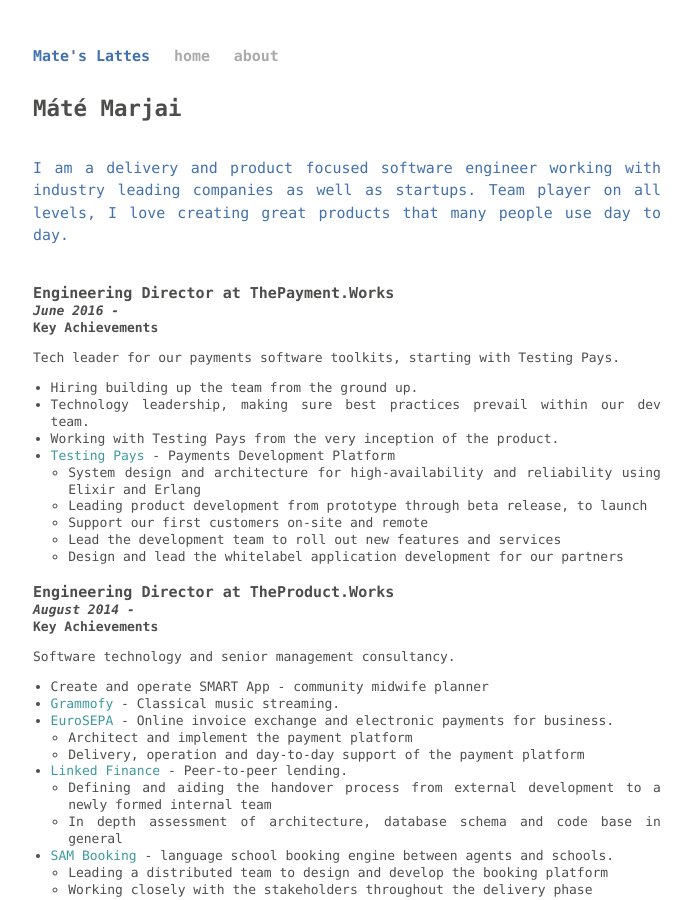
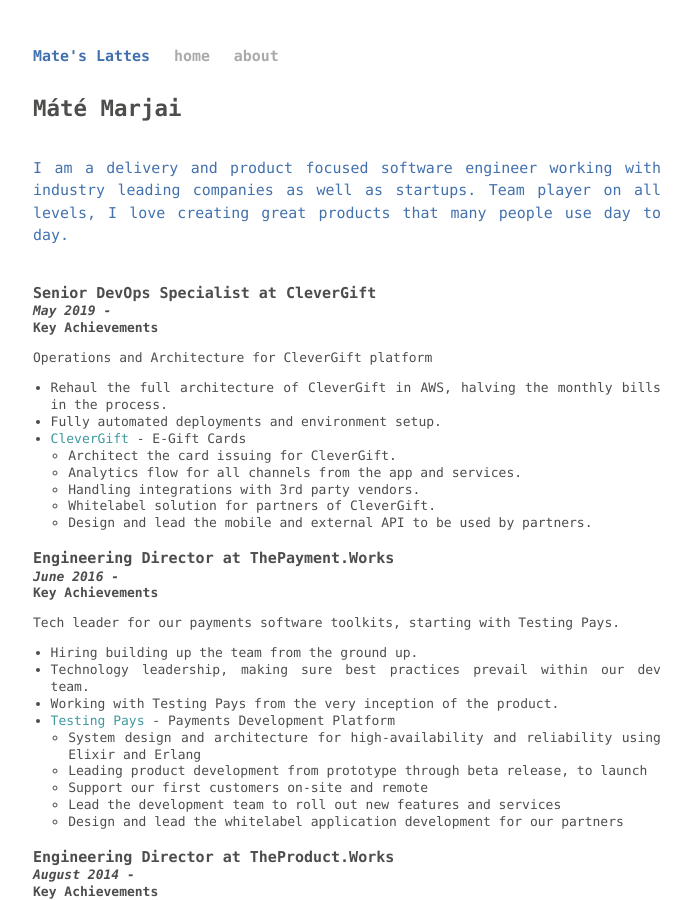
Before and after one commit to marjaimate/marjaimate.github.io, a Jekyll site: the page built from about.html, in a window 1280 px wide and 900 px high. Shown: the whole window, without its empty margins (293-984 px from the left). Built offline with Jekyll 4.4.1, drawn with Linux system fonts in a browser that asks for light colours.

Commit message:
Added Clevergift

```diff
--- a/about.html
+++ b/about.html
@@ -14,6 +14,27 @@
   </section>
   <br/>
   <section class="resume post">
+    <h3>Senior DevOps Specialist at CleverGift</h3>
+    <h4>May 2019 -</h4>
+    <h5>Key Achievements</h5>
+    <p class="key-points">
+    Operations and Architecture for CleverGift platform
+    </p>
+    <ul>
+      <li>Rehaul the full architecture of CleverGift in AWS, halving the monthly bills in the process.</li>
+      <li>Fully automated deployments and environment setup.</li>
+      <li><a href="https://clevergift.com" target="_blank">CleverGift</a> - E-Gift Cards
+        <ul>
+          <li>Architect the card issuing for CleverGift.</li>
+          <li>Analytics flow for all channels from the app and services.</li>
+          <li>Handling integrations with 3rd party vendors.</li>
+          <li>Whitelabel solution for partners of CleverGift.</li>
+          <li>Design and lead the mobile and external API to be used by partners.</li>
+        </ul>
+      </li>
+    </ul>
+    <br/>
+
     <h3>Engineering Director at ThePayment.Works</h3>
     <h4>June 2016 -</h4>
     <h5>Key Achievements</h5>
```
Also changed, not shown: 1 other file.
